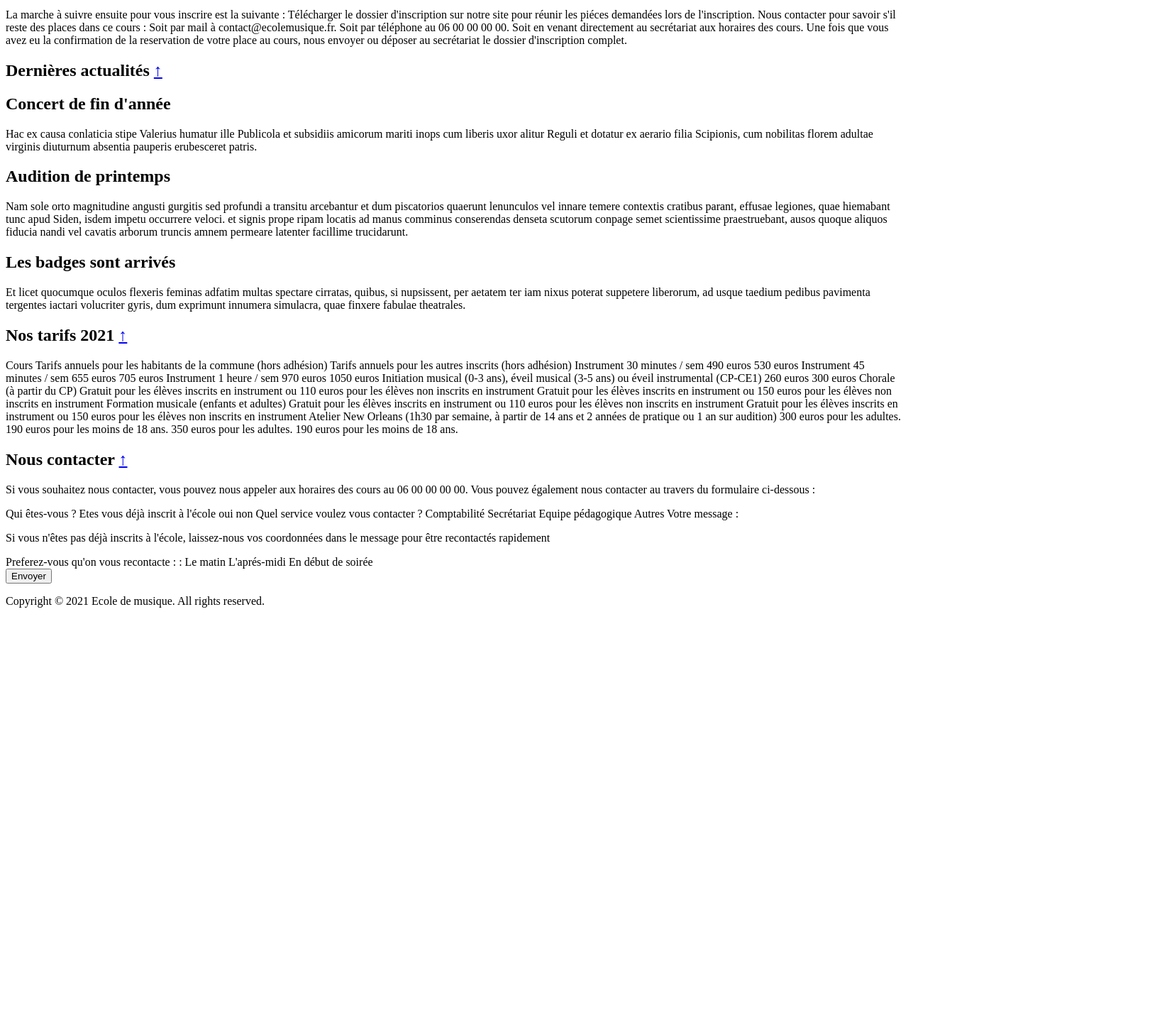
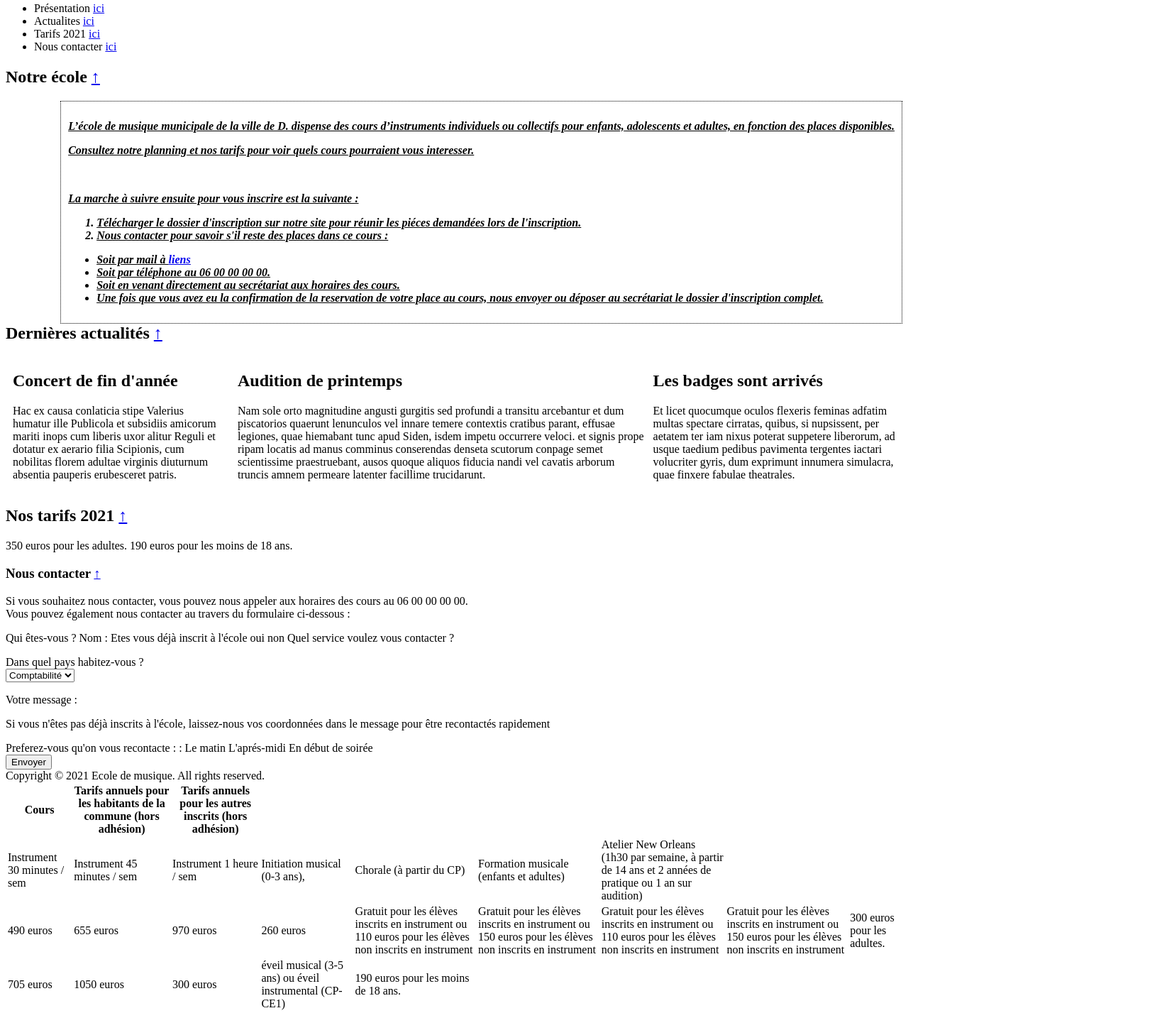
Before and after one commit to Tristanver/Tristanver.github.io, a plain HTML site: page index.html in a window 1280 px wide. Shown: the part 237-1671 px from the top of the page at 71% size, 1638 px wide, since content can reach past the window. Before the commit the page ends 1101 px from the top, so only its background shows below. Drawn offline with Linux system fonts and the light colour scheme; files whose address does not match are found by name.

Commit message:
Update index.html

```diff
--- a/index.html
+++ b/index.html
@@ -3,10 +3,17 @@
 	<head>
 		<meta charset="UTF-8" />
 		<meta name="viewport" content="width=device-width, initial-scale=1">
-		<meta name="author" content=""> <!-- completez la balise meta en indiquant votre nom -->
+		<meta name="author" content=""> Vernile <!-- completez la balise meta en indiquant votre nom -->
+		<link href="style.css" rel="stylesheet">
 
 		<style>
-			/* code css ici */
+
+
+
+
+			/*
+			.
+			*/
 			/*
 			les titres des sections doivent être centrés, avec un fond de couleur #6495ed et un espacement interne de 10px
 
@@ -24,6 +31,7 @@
 
 	<body>
 		<header id="top">
+			<a href="index.html"><img src="C:\Users\Tristan\Desktop\TP 1/logo1600.png" alt="logo"></a>
 			<!-- ajouter image du logo -->
 		</header>
 
@@ -31,16 +39,21 @@
 		<!-- ajouter des liens hypertexte vers les sections -->
 			<ul>
 				<li>
-					Présentation</a>
+					Présentation
+					<a href="#presentation">ici</a></a>
 				</li>
+
 				<li>
 					Actualites
+					<a href="#news">ici</a>
 				</li>
 				<li>
 					Tarifs 2021
+					<a href="#tarifs">ici</a>
 				</li>
 				<li>
 					Nous contacter
+					<a href="#contact">ici</a>
 				</li>
 			</ul>
 		</nav>
@@ -49,6 +62,7 @@
 			<h1>Notre école <a href="#top">&uarr;</a></h1>
 			<div id="textepresentation">
 				<p>
+
 				<!-- le bloc doit avoir une bordure pointillée et un espacement interne de 10px -->
 				<!-- ajouter image de la présentation avec une bordure noire, une larguer de 350 pixels, une marge de 10 pixels -->
 				<!-- le texte doit flotter à droite de l'image -->
@@ -60,13 +74,16 @@
 				Consultez notre planning et nos tarifs pour voir quels cours pourraient vous interesser. </p>
 				<br/>
 				<p>La marche à suivre ensuite pour vous inscrire est la suivante :
-				Télécharger le dossier d'inscription sur notre site pour réunir les piéces demandées lors de l'inscription.
-					Nous contacter pour savoir s'il reste des places dans ce cours :
-
-								Soit par mail à contact@ecolemusique.fr.
-							Soit par téléphone au 06 00 00 00 00.
-							Soit en venant directement au secrétariat aux horaires des cours.
-						Une fois que vous avez eu la confirmation de la reservation de votre place au cours, nous envoyer ou déposer au secrétariat le dossier d'inscription complet.
+						<ol>
+							<li>Télécharger le dossier d'inscription sur notre site pour réunir les piéces demandées lors de l'inscription.
+							<li>	Nous contacter pour savoir s'il reste des places dans ce cours :
+						</ol>
+						<ul>
+							<li>	Soit par mail à <a href="tristanver@gmail.com">liens</a>
+							<li>   Soit par téléphone au 06 00 00 00 00.
+							<li>	Soit en venant directement au secrétariat aux horaires des cours.
+							<li>Une fois que vous avez eu la confirmation de la reservation de votre place au cours, nous envoyer ou déposer au secrétariat le dossier d'inscription complet.
+						</ul>
 				</p>
 			</div>
 		</section>
@@ -76,16 +93,16 @@
 			<!-- les 3 articles doivent être alignés en flexbox. -->
 			<!-- Chaque article doit avoir une marge à gauche et à droute de 10 pixels  et le texte doit être justifié -->
 			<div class="box">
-				<article class="article">
+				<article class="article1">
 					<h2>Concert de fin d'année</h2>
 					<p>Hac ex causa conlaticia stipe Valerius humatur ille Publicola et subsidiis amicorum mariti inops cum liberis uxor alitur Reguli et dotatur ex aerario filia Scipionis, cum nobilitas florem adultae virginis diuturnum absentia pauperis erubesceret patris.</p>
 
 				</article>
-				<article class="article">
+				<article class="article2">
 					<h2>Audition de printemps</h2>
 					<p>Nam sole orto magnitudine angusti gurgitis sed profundi a transitu arcebantur et dum piscatorios quaerunt lenunculos vel innare temere contextis cratibus parant, effusae legiones, quae hiemabant tunc apud Siden, isdem impetu occurrere veloci. et signis prope ripam locatis ad manus comminus conserendas denseta scutorum conpage semet scientissime praestruebant, ausos quoque aliquos fiducia nandi vel cavatis arborum truncis amnem permeare latenter facillime trucidarunt.</p>
 				</article>
-				<article class="article">
+				<article class="article3">
 					<h2>Les badges sont arrivés</h2>
 					<p>Et licet quocumque oculos flexeris feminas adfatim multas spectare cirratas, quibus, si nupsissent, per aetatem ter iam nixus poterat suppetere liberorum, ad usque taedium pedibus pavimenta tergentes iactari volucriter gyris, dum exprimunt innumera simulacra, quae finxere fabulae theatrales.</p>
 				</article>
@@ -101,21 +118,43 @@
 			<!-- les cellules des tarifs pour la chorale et la formation musicale doivent être fusionnées -->
 			<!-- l'atelier new orleans doit pointer (lien hypertexte) vers le site de https://fr.wikipedia.org/wiki/Jazz_Nouvelle-Orl%C3%A9ans en ouvrant le lien dans une nouvelle fenetre du navigateur -->
 
+			<table>
+			<!-- entetes des colonnes -->
+			<tr>
+			<th>Cours</th>
+			<th>Tarifs annuels pour les habitants de la commune (hors adhésion)</th>
+			<th>Tarifs annuels pour les autres inscrits (hors adhésion)</th>
+			</tr>
+			<tr>
+			<!-- données du tableau -->
+			<td>Instrument 30 minutes / sem	</td>
+			<td>Instrument 45 minutes / sem	</td>
+			<td>Instrument 1 heure / sem	</td>
+			<td>Initiation musical (0-3 ans),</td>
+			<td>Chorale (à partir du CP)	</td>
+			<td>Formation musicale (enfants et adultes) </td>
+			<td>Atelier New Orleans (1h30 par semaine, à partir de 14 ans et 2 années de pratique ou 1 an sur audition)	</td>	 			350 euros pour les adultes. 190 euros pour les moins de 18 ans.
 
-			<!-- entetes des colonnes -->
-			Cours
-			Tarifs annuels pour les habitants de la commune (hors adhésion)
-			Tarifs annuels pour les autres inscrits (hors adhésion)
+			</tr>
+			<tr>
+			<td>490 euros	</td>
+			<td>655 euros</td>
+			<td>970 euros</td>
+			<td>260 euros</td>
+			<td>Gratuit pour les élèves inscrits en instrument ou 110 euros pour les élèves non inscrits en instrument</td>
+			<td>Gratuit pour les élèves inscrits en instrument ou 150 euros pour les élèves non inscrits en instrument</td>
+		<td>	Gratuit pour les élèves inscrits en instrument ou 110 euros pour les élèves non inscrits en instrument	</td>
+			<td>Gratuit pour les élèves inscrits en instrument ou 150 euros pour les élèves non inscrits en instrument</td>
+			<td>300 euros pour les adultes.</td>
+			</tr>
 
-			<!-- données du tableau -->
-			Instrument 30 minutes / sem			490 euros		530 euros
-			Instrument 45 minutes / sem			655 euros		705 euros
-			Instrument 1 heure / sem			970 euros		1050 euros
-			Initiation musical (0-3 ans), éveil musical (3-5 ans) ou éveil instrumental (CP-CE1)		260 euros		300 euros
-			Chorale (à partir du CP)			Gratuit pour les élèves inscrits en instrument ou 110 euros pour les élèves non inscrits en instrument			Gratuit pour les élèves inscrits en instrument ou 150 euros pour les élèves non inscrits en instrument
-			Formation musicale (enfants et adultes) 			Gratuit pour les élèves inscrits en instrument ou 110 euros pour les élèves non inscrits en instrument			Gratuit pour les élèves inscrits en instrument ou 150 euros pour les élèves non inscrits en instrument
-			Atelier New Orleans (1h30 par semaine, à partir de 14 ans et 2 années de pratique ou 1 an sur audition)		300 euros pour les adultes. 190 euros pour les moins de 18 ans.			350 euros pour les adultes. 190 euros pour les moins de 18 ans.
-
+			<tr>
+			<td>705 euros</td>
+			<td>1050 euros</td>
+			<td>300 euros</td>
+			<td> éveil musical (3-5 ans) ou éveil instrumental (CP-CE1)</td>
+			<td> 190 euros pour les moins de 18 ans.</td>
+			</tr>
 		</section>
 
 
@@ -124,23 +163,32 @@
 			<h1 >Nous contacter <a href="#top">&uarr;</a></h1>
 
 			<p>Si vous souhaitez nous contacter, vous pouvez nous appeler aux horaires des cours au 06 00 00 00 00.
-			<!-- ajouter un saut de ligne -->
+			<!-- ajouter un saut de ligne --></br>
 			Vous pouvez également nous contacter au travers du formulaire ci-dessous :</p>
 
 			<form action="" method="">
 				<!-- completez le formulaire contenant les questions suivantes -->
 				Qui êtes-vous ? <!-- réponse attendue de type texte et obligatoire. le champ texte contient l'exemple "Prénom NOM" -->
-
+				 <label for="name">Nom :</label>
 
 				Etes vous déjà inscrit à l'école	oui		non  <!-- question à choix unique -->
 
 
 				Quel service voulez vous contacter ? <!-- liste déroulante -->
 				<!-- Valeurs de la liste déroulante : -->
-				Comptabilité
-				Secrétariat
-				Equipe pédagogique
-				Autres
+				<p>
+       <label for="pays">Dans quel pays habitez-vous ?</label><br />
+       <select name="pays" id="pays">
+           <option value="france">Comptabilité</option>
+           <option value="espagne">Secrétariat</option>
+           <option value="italie">Autres</option>
+
+       </select>
+   </p>
+
+
+
+
 
 				<!-- saut de ligne et ligne continue -->
 
```
